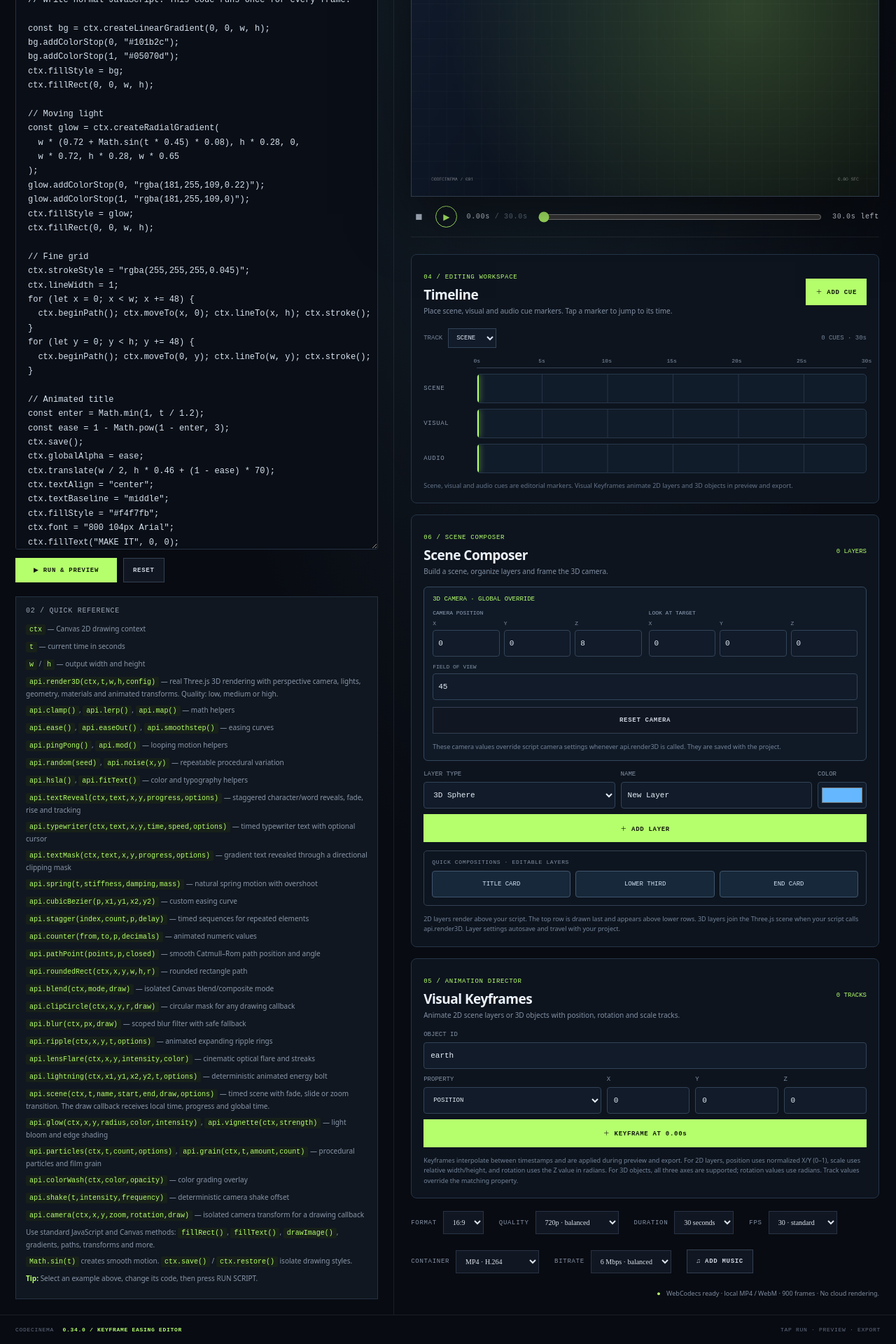
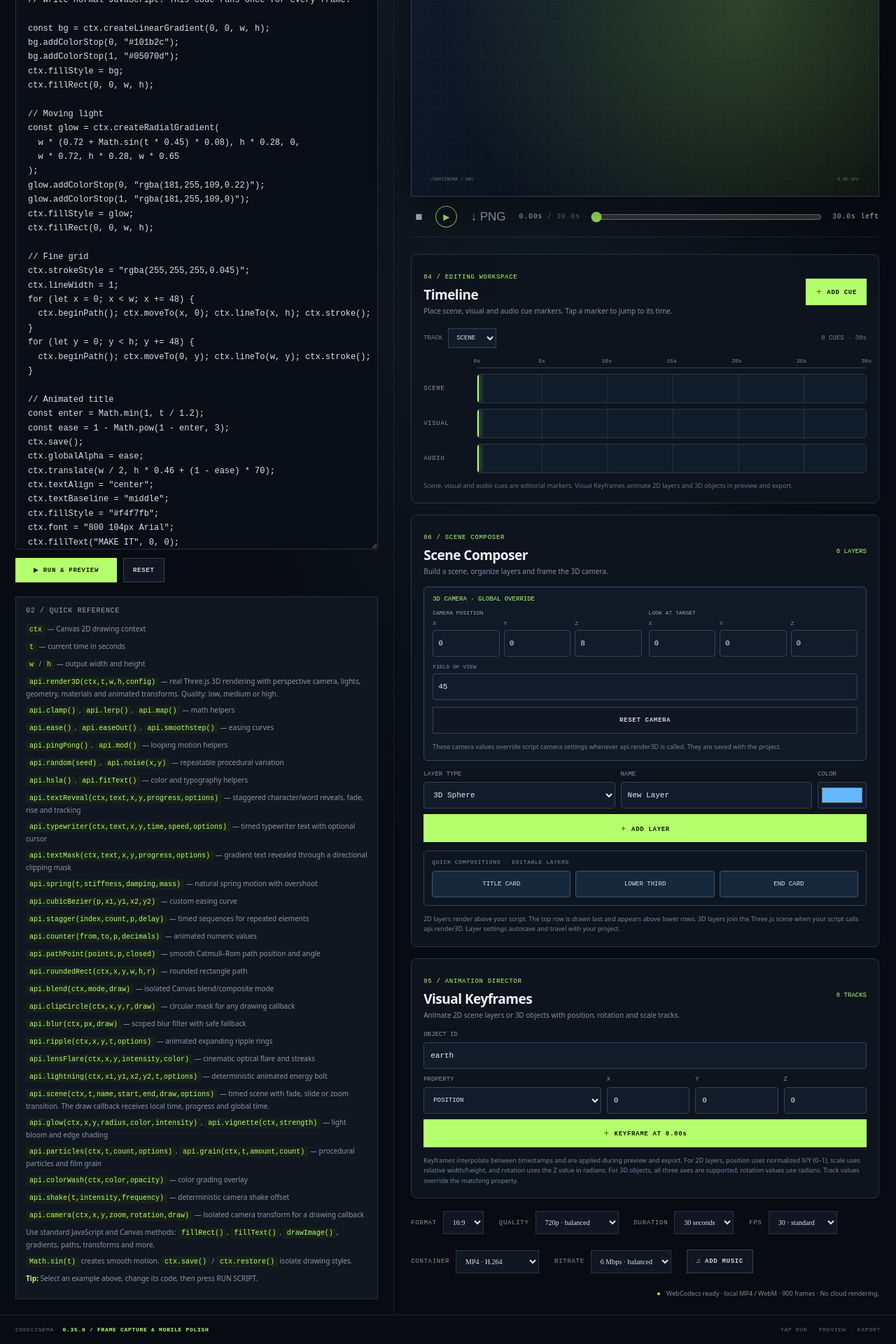
Before and after one commit to justaskaspire/CODECINEMA, a React (Vite) app: page / in a window 1280 px wide. Shown: the part 265-2185 px from the top of the page at 70% size. Built offline with nearby package versions, Linux system fonts and the light colour scheme.

Commit message:
Add full-resolution PNG frame capture

```diff
--- a/src/App.tsx
+++ b/src/App.tsx
@@ -1028,6 +1028,22 @@ export default function App() {
     drawFrame(0);
     setStatus("READY");
   };
+  const savePreviewFramePNG = () => {
+    const canvas = canvasRef.current;
+    if (!canvas) { setError("Preview canvas is not available."); return; }
+    try {
+      canvas.toBlob(blob => {
+        if (!blob) { setError("The current frame could not be saved as PNG."); return; }
+        const url = URL.createObjectURL(blob);
+        const link = document.createElement("a");
+        const safeName = (projectName.trim() || "codec-cinema").replace(/[^a-z0-9-_]+/gi,"-").replace(/-+/g,"-").replace(/^-|-$/g,"");
+        link.href = url; link.download = safeName + "-" + elapsedRef.current.toFixed(2) + "s.png";
+        link.click(); window.setTimeout(() => URL.revokeObjectURL(url), 2500);
+        setStatus("FRAME PNG SAVED");
+      }, "image/png");
+    } catch { setError("PNG frame capture is not supported by this browser."); }
+  };
+
   const exportVideo = async () => {
     const canvas = canvasRef.current;
     if (exporting || !canvas) return;
@@ -1272,7 +1288,7 @@ export default function App() {
         </div>
         <div className="transport">
           <button onClick={stop} aria-label={exporting ? "Cancel export" : "Stop"}>{exporting ? "×" : "■"}</button>
-          <button className="play-control" onClick={running ? pause : play} aria-label={running ? "Pause" : "Play"} disabled={exporting}>{running ? "Ⅱ" : "▶"}</button>
+          <button className="play-control" onClick={running ? pause : play} aria-label={running ? "Pause" : "Play"} disabled={exporting}>{running ? "Ⅱ" : "▶"}</button><button type="button" className="frame-save-button" onClick={savePreviewFramePNG} disabled={exporting}>↓ PNG</button>
           <span>{elapsed.toFixed(2)}s <em>/ {duration.toFixed(1)}s</em></span>
           <input className="scrubber" type="range" min="0" max={duration} step="0.01" value={elapsed} disabled={exporting} onChange={e => { const value = Number(e.target.value); elapsedRef.current = value; setElapsed(value); setRunning(false); drawFrame(value); setStatus("SCRUBBING"); }} />
           <span>{Math.max(0, duration - elapsed).toFixed(1)}s left</span>
@@ -1331,6 +1347,6 @@ export default function App() {
       <button type="button" onClick={saveProject}>↓ SAVE</button>
       <button type="button" onClick={() => setMobileTab("preview")}>▣ VIEW</button>
     </nav>
-    <footer><span>CODECINEMA <b>0.34.0 / KEYFRAME EASING EDITOR</b></span><span>TAP RUN · PREVIEW · EXPORT</span></footer>
+    <footer><span>CODECINEMA <b>0.35.0 / FRAME CAPTURE & MOBILE POLISH</b></span><span>TAP RUN · PREVIEW · EXPORT</span></footer>
   </main>;
 }
```
